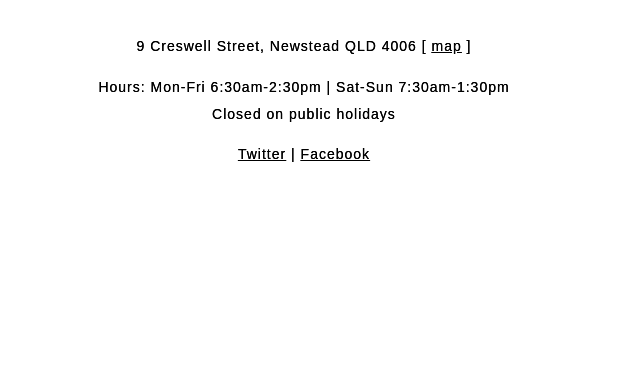
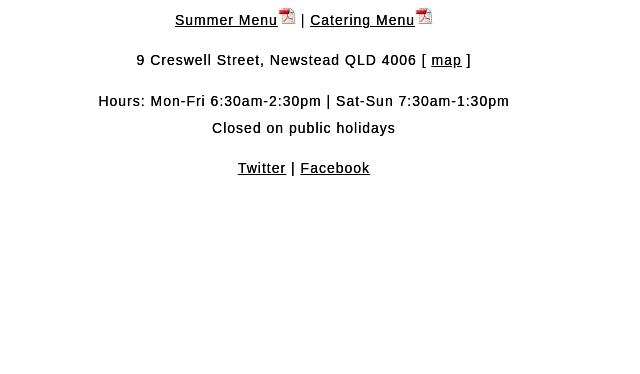
Before and after one commit to gnomie/gnomie.github.com, a plain HTML site: page index.html in a window 1280 px wide. Shown: the part 426-800 px from the top of the page, without its empty margins (336-976 px from the left). Drawn offline with Linux system fonts and the light colour scheme.

Commit message:
Added PDF menus

```diff
--- a/index.html
+++ b/index.html
@@ -12,7 +12,8 @@
     <div id="wrapper">
       <p/>
       <img alt="Shucked" src="img/logo.jpg" />
-      <p><br>9 Creswell Street, Newstead QLD 4006 [ <a href="http://goo.gl/maps/Jk2ll">map</a> ]</p>
+      <p><a href="pdf/summermenu.pdf">Summer Menu<img src="img/pdf.jpg"/></a> | <a href="pdf/cateringmenu.pdf">Catering Menu<img src="img/pdf.jpg"/></a></p>
+      <p>9 Creswell Street, Newstead QLD 4006 [ <a href="http://goo.gl/maps/Jk2ll">map</a> ]</p>
       <p>Hours: Mon-Fri 6:30am-2:30pm | Sat-Sun 7:30am-1:30pm
         <br>Closed on public holidays</br>
       </p>
```
Also changed, not shown: img/pdf.jpg (added), 2 other files.
